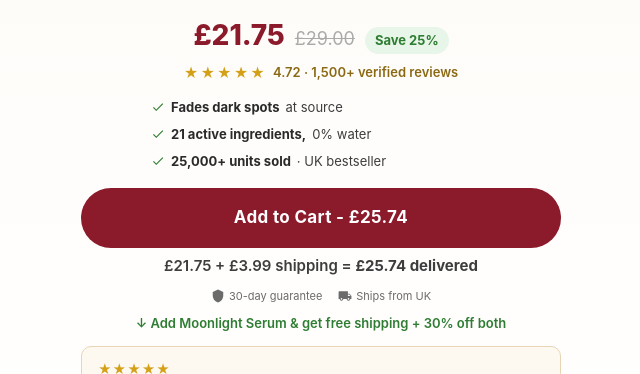
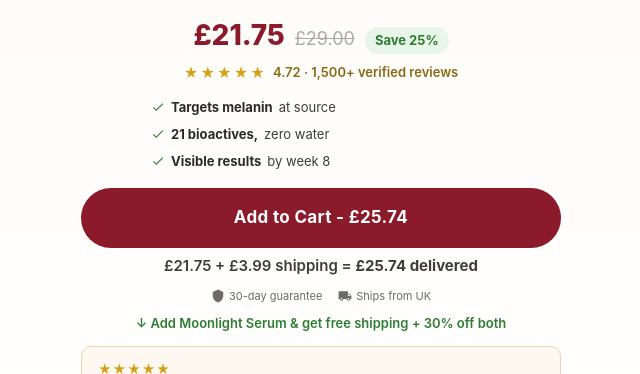
Before and after one commit to uakskin/karmic-previews, a plain HTML site: page sunlight-serum/index.html in a window 1280 px wide. Shown: the part 802-1176 px from the top of the page, without its empty margins (319-959 px from the left). Drawn offline with Linux system fonts and the light colour scheme.

Commit message:
Update hero bullets to mechanism-first trio (melanin, bioactives, visible results)

```diff
--- a/sunlight-serum/index.html
+++ b/sunlight-serum/index.html
@@ -292,9 +292,9 @@
           <span>4.72 &#183; 1,500+ verified reviews</span>
         </div>
         <ul class="hero-benefits" style="margin:10px auto 0;">
-          <li><svg viewBox="0 0 24 24" fill="#2E7D32"><path d="M9 16.17L4.83 12l-1.42 1.41L9 19 21 7l-1.41-1.41z"/></svg> <strong>Fades dark spots</strong> at source</li>
-          <li><svg viewBox="0 0 24 24" fill="#2E7D32"><path d="M9 16.17L4.83 12l-1.42 1.41L9 19 21 7l-1.41-1.41z"/></svg> <strong>21 active ingredients,</strong> 0% water</li>
-          <li><svg viewBox="0 0 24 24" fill="#2E7D32"><path d="M9 16.17L4.83 12l-1.42 1.41L9 19 21 7l-1.41-1.41z"/></svg> <strong>25,000+ units sold</strong> &#183; UK bestseller</li>
+          <li><svg viewBox="0 0 24 24" fill="#2E7D32"><path d="M9 16.17L4.83 12l-1.42 1.41L9 19 21 7l-1.41-1.41z"/></svg> <strong>Targets melanin</strong> at source</li>
+          <li><svg viewBox="0 0 24 24" fill="#2E7D32"><path d="M9 16.17L4.83 12l-1.42 1.41L9 19 21 7l-1.41-1.41z"/></svg> <strong>21 bioactives,</strong> zero water</li>
+          <li><svg viewBox="0 0 24 24" fill="#2E7D32"><path d="M9 16.17L4.83 12l-1.42 1.41L9 19 21 7l-1.41-1.41z"/></svg> <strong>Visible results</strong> by week 8</li>
         </ul>
       </div>
 
```
